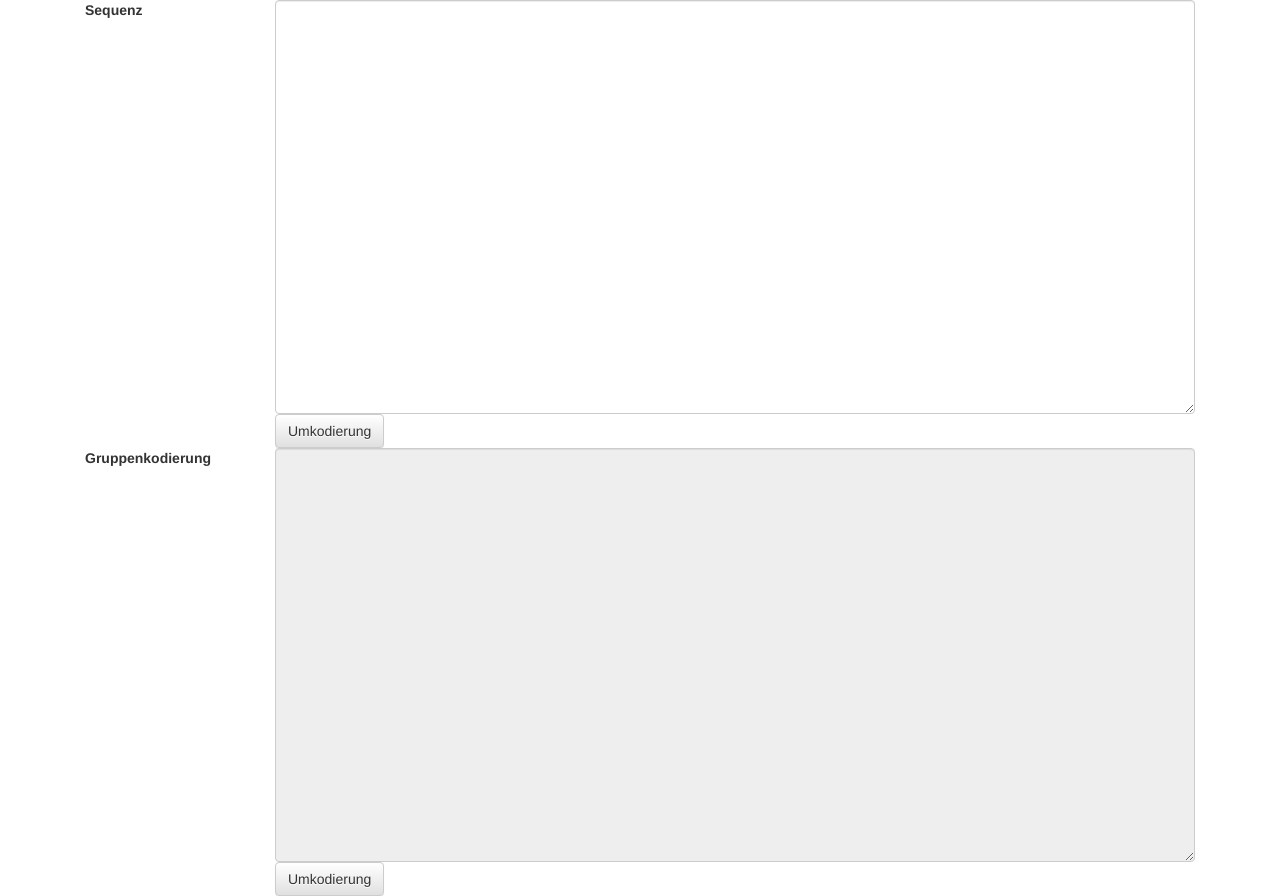
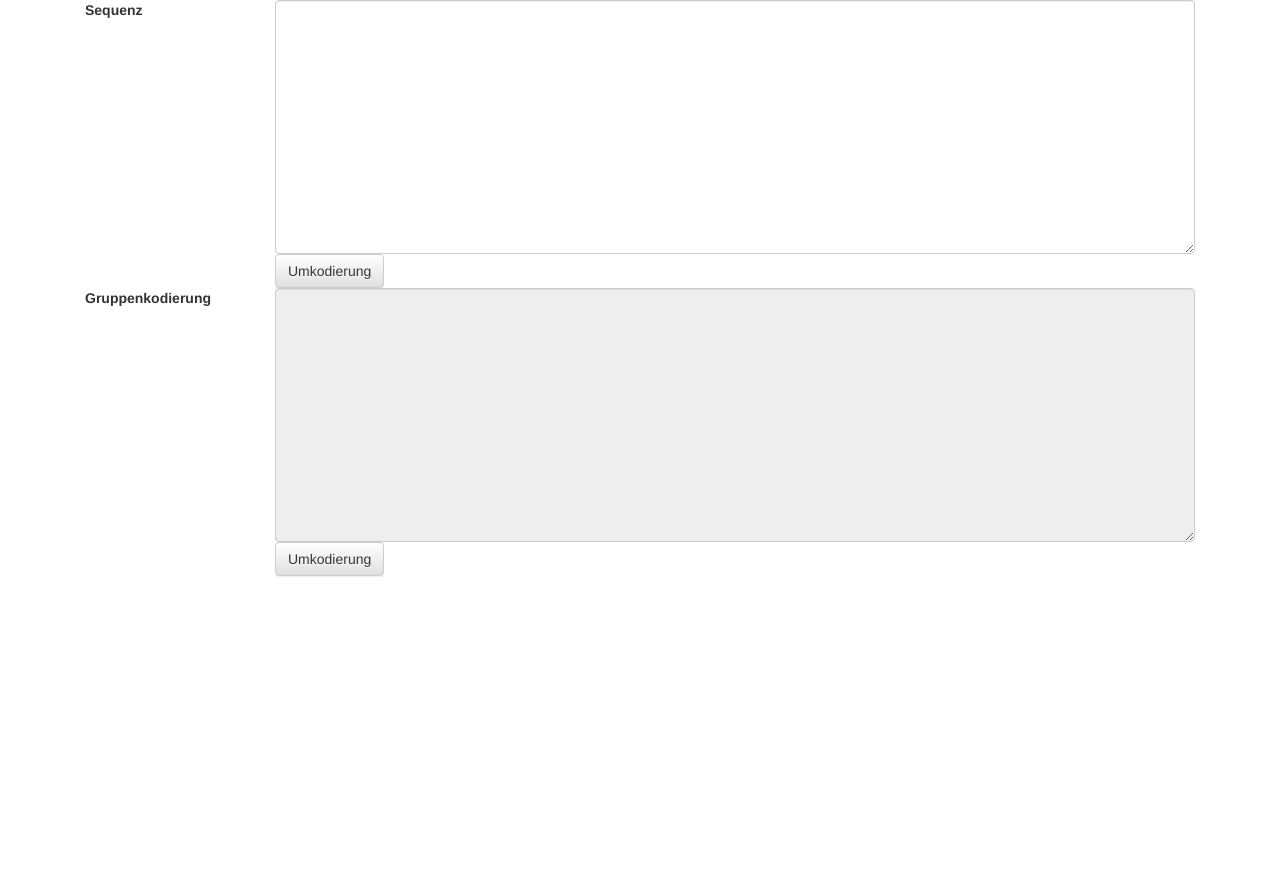
Before and after one commit to stefanheyder/ProteinRecoding, a plain HTML site: page index.html in a window 1280 px wide. After the commit the page ends 800 px from the top, so only its background shows below. Drawn offline with nearby package versions, Linux system fonts and the light colour scheme.

Commit message:
Reduce textarea row count to 12

```diff
--- a/index.html
+++ b/index.html
@@ -11,14 +11,14 @@
         <label for="sequence" class="col-sm-2 control-label">Sequenz</label>
 
         <div class="col-sm-10">
-            <textarea id="sequence" class="form-control" rows="20"></textarea>
+            <textarea id="sequence" class="form-control" rows="12"></textarea>
             <input id="code" class="btn btn-default" type="button" value="Umkodierung">
         </div>
 
         <label for="groupcoding" class="col-sm-2 control-label">Gruppenkodierung</label>
 
         <div class="col-sm-10">
-            <textarea id="groupcoding" class="form-control" rows=20" readonly></textarea>
+            <textarea id="groupcoding" class="form-control" rows="12" readonly></textarea>
             <input class="btn btn-default" type="button" value="Umkodierung">
         </div>
     </div>
```
